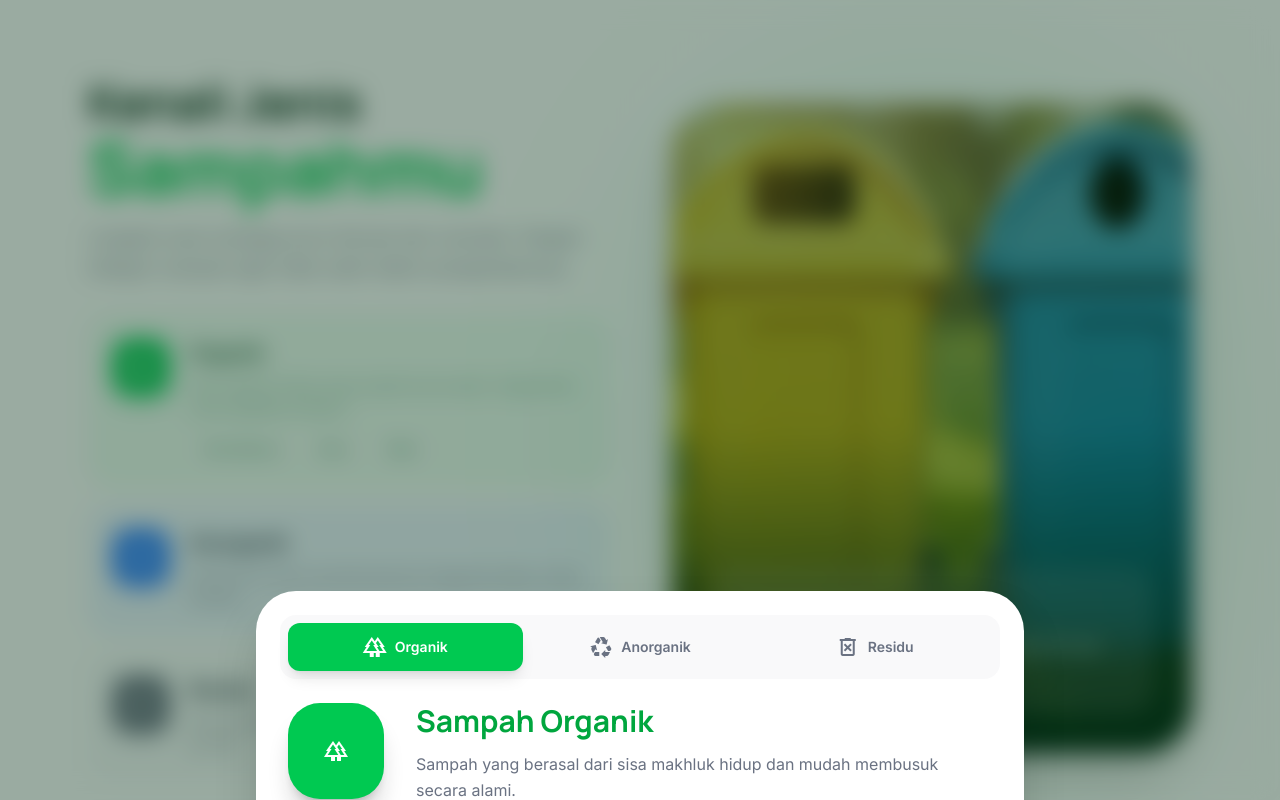
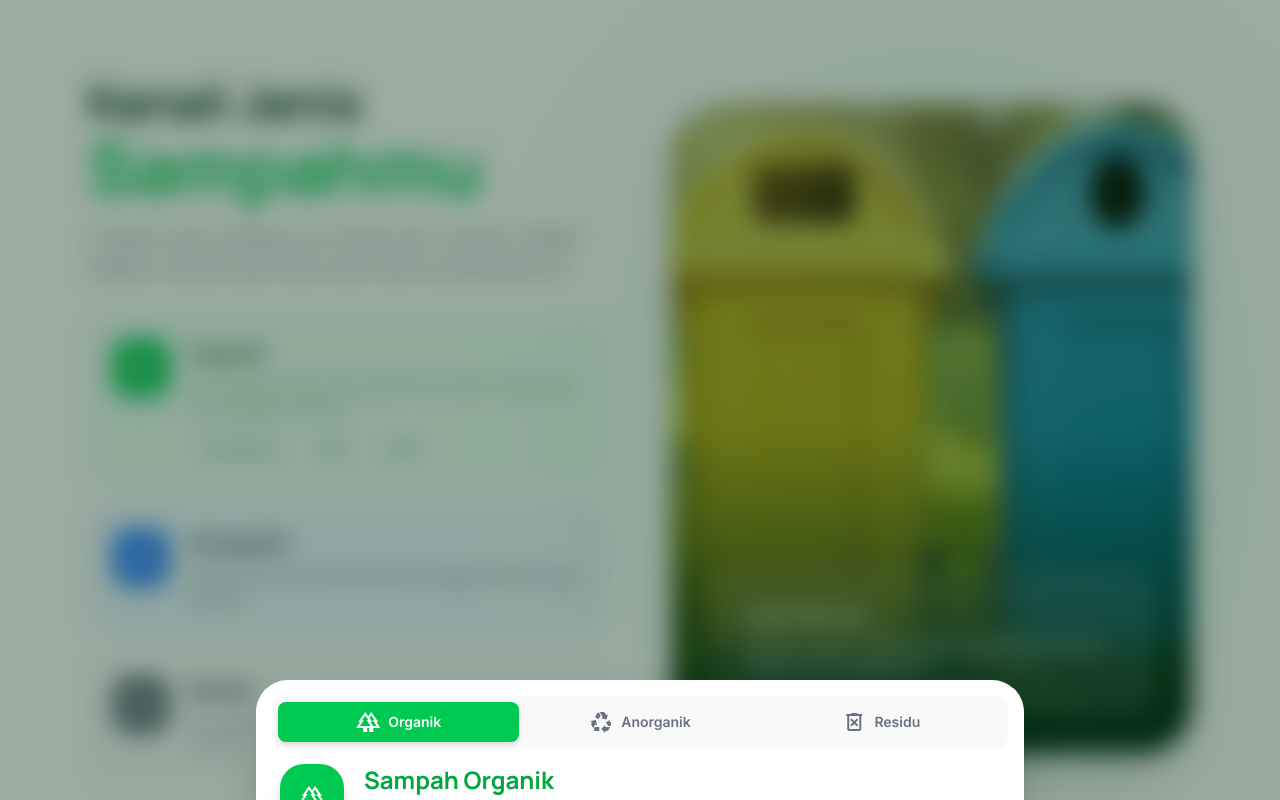
Before and after one commit to muhammadsyukri19/TrashID-Frontend, a Next.js app: page / in a window 1280 px wide. Both pictures are taken after a click on the element 348 px from the left and 2236 px from the top of the page. Shown: the part 1836-2636 px from the top of the page. Built offline with nearby package versions, Linux system fonts and the light colour scheme; no server answers.

Commit message:
landing ref

```diff
--- a/src/components/modals/CameraModal.tsx
+++ b/src/components/modals/CameraModal.tsx
@@ -35,6 +35,7 @@ export default function CameraModal({ isOpen, onClose, onCapture }: CameraModalP
 
     if (isOpen) {
       startCamera();
+      document.body.style.overflow = "hidden";
     }
 
     return () => {
@@ -42,6 +43,7 @@ export default function CameraModal({ isOpen, onClose, onCapture }: CameraModalP
         stream.getTracks().forEach(track => track.stop());
       }
       setIsStreamReady(false);
+      document.body.style.overflow = "unset";
     };
   }, [isOpen]);
 
--- a/src/components/modals/ProcessingGuideModal.tsx
+++ b/src/components/modals/ProcessingGuideModal.tsx
@@ -1,6 +1,6 @@
 "use client";
 
-import { useState } from "react";
+import { useState, useEffect } from "react";
 
 interface ProcessingGuideModalProps {
   isOpen: boolean;
@@ -10,6 +10,17 @@ interface ProcessingGuideModalProps {
 
 export default function ProcessingGuideModal({ isOpen, onClose, initialType = "organik" }: ProcessingGuideModalProps) {
   const [activeTab, setActiveTab] = useState(initialType);
+
+  useEffect(() => {
+    if (isOpen) {
+      document.body.style.overflow = "hidden";
+    } else {
+      document.body.style.overflow = "unset";
+    }
+    return () => {
+      document.body.style.overflow = "unset";
+    };
+  }, [isOpen]);
 
   if (!isOpen) return null;
 
@@ -94,52 +105,52 @@ export default function ProcessingGuideModal({ isOpen, onClose, initialType = "o
   const current = content[activeTab];
 
   return (
-    <div className="fixed inset-0 z-[110] flex items-center justify-center p-4 md:p-6 bg-green-950/40 backdrop-blur-md">
-      <div className="bg-white w-full max-w-3xl rounded-[40px] overflow-hidden shadow-2xl animate-in fade-in slide-in-from-bottom-8 duration-500">
+    <div className="fixed inset-0 z-[110] flex items-center justify-center p-4 bg-green-950/40 backdrop-blur-md">
+      <div className="bg-white w-full max-w-3xl rounded-[32px] overflow-hidden shadow-2xl animate-in fade-in slide-in-from-bottom-8 duration-500">
         {/* Header Tabs */}
-        <div className="flex p-2 bg-gray-100/50 m-6 rounded-2xl">
+        <div className="flex p-1.5 bg-gray-100/50 m-4 rounded-xl">
           {(['organik', 'anorganik', 'residu'] as const).map((type) => (
             <button
               key={type}
               onClick={() => setActiveTab(type)}
-              className={`flex-1 py-3 px-4 rounded-xl font-bold text-sm transition-all duration-300 capitalize flex items-center justify-center gap-2 ${
+              className={`flex-1 py-2 px-3 rounded-lg font-bold text-sm transition-all duration-300 capitalize flex items-center justify-center gap-2 ${
                 activeTab === type
-                ? `${content[type].color} text-white shadow-lg`
+                ? `${content[type].color} text-white shadow-md`
                 : 'text-gray-500 hover:bg-gray-200'
               }`}
             >
-              <span className="material-symbols-outlined text-lg">{content[type].icon}</span>
+              <span className="material-symbols-outlined text-base">{content[type].icon}</span>
               {type}
             </button>
           ))}
         </div>
 
-        <div className="px-8 pb-10 space-y-8">
+        <div className="px-6 pb-6 space-y-6">
           {/* Main Info */}
-          <div className="flex flex-col md:flex-row gap-8 items-center md:items-start text-center md:text-left">
-            <div className={`w-24 h-24 rounded-[32px] ${current.color} flex items-center justify-center shrink-0 shadow-xl shadow-current/20`}>
-              <span className="material-symbols-outlined text-5xl text-white">{current.icon}</span>
+          <div className="flex flex-col md:flex-row gap-5 items-center md:items-start text-center md:text-left">
+            <div className={`w-16 h-16 rounded-[24px] ${current.color} flex items-center justify-center shrink-0 shadow-lg shadow-current/20`}>
+              <span className="material-symbols-outlined text-4xl text-white">{current.icon}</span>
             </div>
-            <div className="space-y-3">
-              <h2 className={`text-3xl font-headline font-bold ${current.textColor}`}>{current.title}</h2>
-              <p className="text-gray-500 leading-relaxed max-w-xl">
+            <div className="space-y-2">
+              <h2 className={`text-2xl font-headline font-bold ${current.textColor}`}>{current.title}</h2>
+              <p className="text-sm text-gray-500 leading-relaxed max-w-xl">
                 {current.description}
               </p>
             </div>
           </div>
 
           {/* Steps Grid */}
-          <div className="grid md:grid-cols-3 gap-6">
+          <div className="grid md:grid-cols-3 gap-4">
             {current.steps.map((step, idx) => (
               <div
                 key={idx}
-                className={`${current.bgColor} p-6 rounded-[28px] border border-transparent hover:border-current/20 transition-all duration-300 group`}
+                className={`${current.bgColor} p-4 rounded-[20px] border border-transparent hover:border-current/20 transition-all duration-300 group`}
               >
-                <div className={`w-12 h-12 rounded-2xl bg-white flex items-center justify-center mb-4 shadow-sm group-hover:scale-110 transition-transform`}>
-                  <span className={`material-symbols-outlined ${current.textColor}`}>{step.icon}</span>
+                <div className={`w-10 h-10 rounded-xl bg-white flex items-center justify-center mb-3 shadow-sm group-hover:scale-110 transition-transform`}>
+                  <span className={`material-symbols-outlined text-lg ${current.textColor}`}>{step.icon}</span>
                 </div>
-                <h5 className={`font-bold ${current.textColor} mb-2`}>{step.title}</h5>
-                <p className="text-xs text-gray-500 leading-relaxed">
+                <h5 className={`font-bold text-sm ${current.textColor} mb-1`}>{step.title}</h5>
+                <p className="text-[11px] text-gray-500 leading-relaxed">
                   {step.desc}
                 </p>
               </div>
@@ -147,10 +158,10 @@ export default function ProcessingGuideModal({ isOpen, onClose, initialType = "o
           </div>
 
           {/* Footer Button */}
-          <div className="pt-4 flex justify-center">
+          <div className="pt-2 flex justify-center">
             <button
               onClick={onClose}
-              className="bg-gray-900 text-white px-10 py-4 rounded-2xl font-bold hover:bg-gray-800 transition-all active:scale-95 shadow-xl shadow-gray-900/20"
+              className="bg-gray-900 text-white px-8 py-3 rounded-xl font-bold text-sm hover:bg-gray-800 transition-all active:scale-95 shadow-lg shadow-gray-900/20"
             >
               Mengerti, Terima Kasih
             </button>
--- a/src/components/modals/ScanResultModal.tsx
+++ b/src/components/modals/ScanResultModal.tsx
@@ -1,6 +1,6 @@
 "use client";
 
-import React, { useState } from "react";
+import React, { useState, useEffect } from "react";
 
 interface ScanResultModalProps {
   isOpen: boolean;
@@ -17,6 +17,17 @@ interface ScanResultModalProps {
 
 export default function ScanResultModal({ isOpen, onClose, onClaim, image, result }: ScanResultModalProps) {
   const [isClaiming, setIsClaiming] = useState(false);
+
+  useEffect(() => {
+    if (isOpen) {
+      document.body.style.overflow = "hidden";
+    } else {
+      document.body.style.overflow = "unset";
+    }
+    return () => {
+      document.body.style.overflow = "unset";
+    };
+  }, [isOpen]);
 
   if (!isOpen || !result) return null;
 
```
